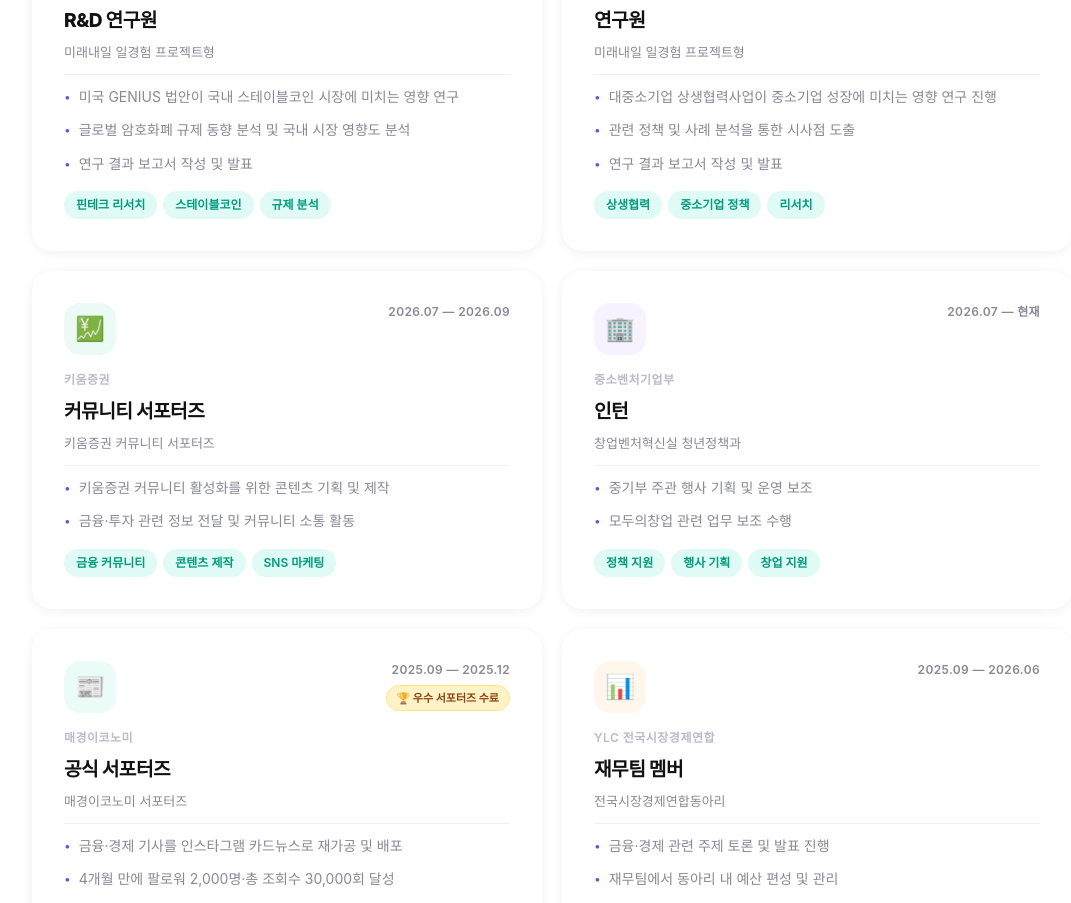
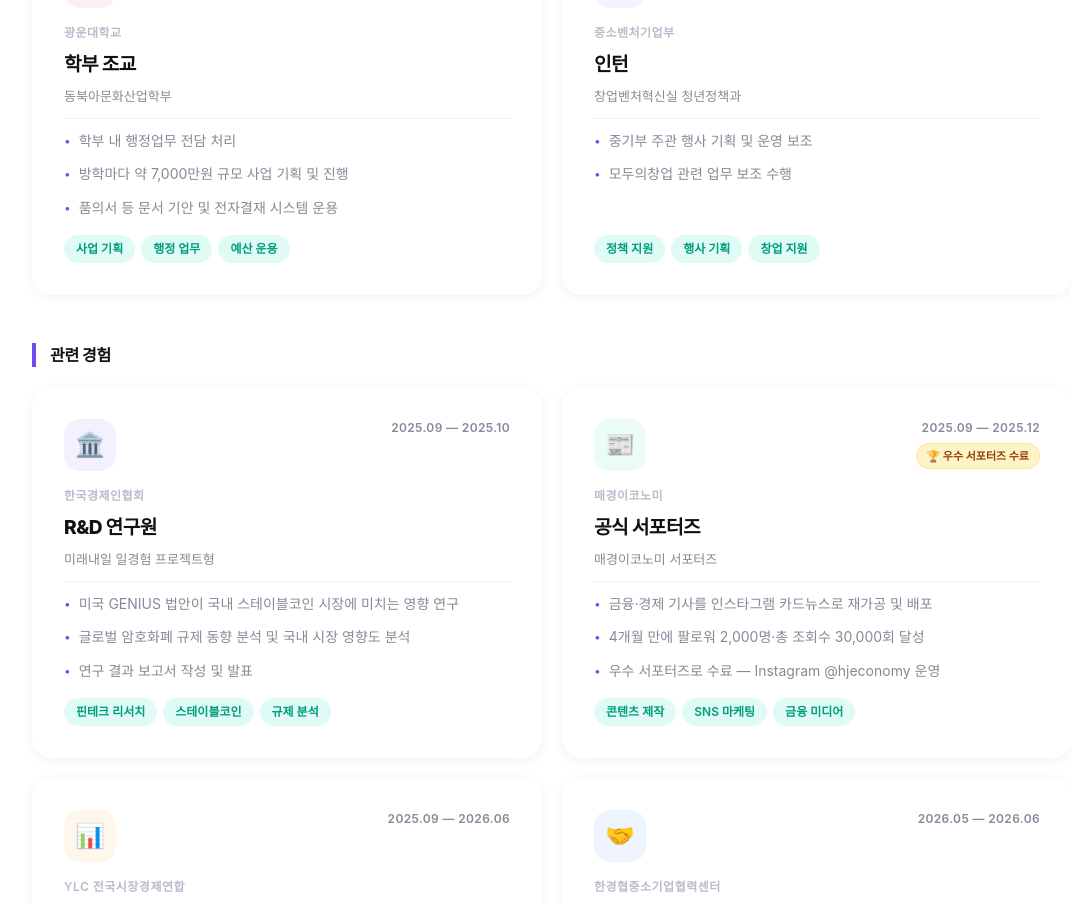
Before and after one commit to hjuni0123/portfolio, a React (Vite) app: page / in a window 1280 px wide. Shown: the part 2076-2979 px from the top of the page, without its empty margins (88-1159 px from the left). Built offline with nearby package versions, Linux system fonts and the light colour scheme; a web font is replaced by a local one.

Commit message:
Group experience section into 업무 경험 / 관련 경험
- 한경협중소기업협력센터 직위를 R&D 연구원으로 수정
- 업무 경험(조교, 중기부 인턴)과 관련 경험(연구/서포터즈 활동)을 분리
- 관련 경험은 시작 시점 기준 오래된 순으로 정렬

```diff
--- a/src/components/Experience.css
+++ b/src/components/Experience.css
@@ -1,4 +1,14 @@
 .experience { background: white; }
+
+.exp__group + .exp__group { margin-top: 48px; }
+
+.exp__group-title {
+  font-size: 1rem; font-weight: 800;
+  letter-spacing: -0.02em; color: var(--text);
+  margin-bottom: 20px;
+  padding-left: 14px;
+  border-left: 4px solid var(--primary);
+}
 
 .exp__grid {
   display: grid;
--- a/src/components/Experience.jsx
+++ b/src/components/Experience.jsx
@@ -1,46 +1,19 @@
 import { motion } from 'framer-motion';
 import './Experience.css';
 
-const cards = [
+const workCards = [
   {
-    emoji: '🏛️',
-    emojiColor: '#7248F2',
-    org: '한국경제인협회',
-    role: 'R&D 연구원',
-    program: '미래내일 일경험 프로젝트형',
-    period: '2025.09 — 2025.10',
-    tags: ['핀테크 리서치', '스테이블코인', '규제 분석'],
+    emoji: '🎓',
+    emojiColor: '#EF4444',
+    org: '광운대학교',
+    role: '학부 조교',
+    program: '동북아문화산업학부',
+    period: '2025.06 — 2026.06',
+    tags: ['사업 기획', '행정 업무', '예산 운용'],
     bullets: [
-      '미국 GENIUS 법안이 국내 스테이블코인 시장에 미치는 영향 연구',
-      '글로벌 암호화폐 규제 동향 분석 및 국내 시장 영향도 분석',
-      '연구 결과 보고서 작성 및 발표',
-    ],
-  },
-  {
-    emoji: '🤝',
-    emojiColor: '#3B82F6',
-    org: '한경협중소기업협력센터',
-    role: '연구원',
-    program: '미래내일 일경험 프로젝트형',
-    period: '2026.05 — 2026.06',
-    tags: ['상생협력', '중소기업 정책', '리서치'],
-    bullets: [
-      '대중소기업 상생협력사업이 중소기업 성장에 미치는 영향 연구 진행',
-      '관련 정책 및 사례 분석을 통한 시사점 도출',
-      '연구 결과 보고서 작성 및 발표',
-    ],
-  },
-  {
-    emoji: '💹',
-    emojiColor: '#10B981',
-    org: '키움증권',
-    role: '커뮤니티 서포터즈',
-    program: '키움증권 커뮤니티 서포터즈',
-    period: '2026.07 — 2026.09',
-    tags: ['금융 커뮤니티', '콘텐츠 제작', 'SNS 마케팅'],
-    bullets: [
-      '키움증권 커뮤니티 활성화를 위한 콘텐츠 기획 및 제작',
-      '금융·투자 관련 정보 전달 및 커뮤니티 소통 활동',
+      '학부 내 행정업무 전담 처리',
+      '방학마다 약 7,000만원 규모 사업 기획 및 진행',
+      '품의서 등 문서 기안 및 전자결재 시스템 운용',
     ],
   },
   {
@@ -54,6 +27,23 @@ const cards = [
     bullets: [
       '중기부 주관 행사 기획 및 운영 보조',
       '모두의창업 관련 업무 보조 수행',
+    ],
+  },
+];
+
+const relatedCards = [
+  {
+    emoji: '🏛️',
+    emojiColor: '#7248F2',
+    org: '한국경제인협회',
+    role: 'R&D 연구원',
+    program: '미래내일 일경험 프로젝트형',
+    period: '2025.09 — 2025.10',
+    tags: ['핀테크 리서치', '스테이블코인', '규제 분석'],
+    bullets: [
+      '미국 GENIUS 법안이 국내 스테이블코인 시장에 미치는 영향 연구',
+      '글로벌 암호화폐 규제 동향 분석 및 국내 시장 영향도 분석',
+      '연구 결과 보고서 작성 및 발표',
     ],
   },
   {
@@ -86,17 +76,30 @@ const cards = [
     ],
   },
   {
-    emoji: '🎓',
-    emojiColor: '#EF4444',
-    org: '광운대학교',
-    role: '학부 조교',
-    program: '동북아문화산업학부',
-    period: '2025.06 — 2026.06',
-    tags: ['사업 기획', '행정 업무', '예산 운용'],
+    emoji: '🤝',
+    emojiColor: '#3B82F6',
+    org: '한경협중소기업협력센터',
+    role: 'R&D 연구원',
+    program: '미래내일 일경험 프로젝트형',
+    period: '2026.05 — 2026.06',
+    tags: ['상생협력', '중소기업 정책', '리서치'],
     bullets: [
-      '학부 내 행정업무 전담 처리',
-      '방학마다 약 7,000만원 규모 사업 기획 및 진행',
-      '품의서 등 문서 기안 및 전자결재 시스템 운용',
+      '대중소기업 상생협력사업이 중소기업 성장에 미치는 영향 연구 진행',
+      '관련 정책 및 사례 분석을 통한 시사점 도출',
+      '연구 결과 보고서 작성 및 발표',
+    ],
+  },
+  {
+    emoji: '💹',
+    emojiColor: '#10B981',
+    org: '키움증권',
+    role: '커뮤니티 서포터즈',
+    program: '키움증권 커뮤니티 서포터즈',
+    period: '2026.07 — 2026.09',
+    tags: ['금융 커뮤니티', '콘텐츠 제작', 'SNS 마케팅'],
+    bullets: [
+      '키움증권 커뮤니티 활성화를 위한 콘텐츠 기획 및 제작',
+      '금융·투자 관련 정보 전달 및 커뮤니티 소통 활동',
     ],
   },
 ];
@@ -127,6 +130,8 @@ export default function Experience() {
           </p>
         </motion.div>
 
+        <div className="exp__group">
+          <h3 className="exp__group-title">업무 경험</h3>
           <motion.div
             className="exp__grid"
             variants={container}
@@ -134,7 +139,7 @@ export default function Experience() {
             whileInView="visible"
             viewport={{ once: true, margin: '-40px' }}
           >
-          {cards.map((c) => (
+            {workCards.map((c) => (
               <motion.div key={c.role + c.org} className="exp__card" variants={item} whileHover={{ y: -4 }}>
                 <div className="exp__card-top">
                   <div className="exp__icon" style={{ background: `${c.emojiColor}14` }}>
@@ -161,6 +166,44 @@ export default function Experience() {
             ))}
           </motion.div>
         </div>
+
+        <div className="exp__group">
+          <h3 className="exp__group-title">관련 경험</h3>
+          <motion.div
+            className="exp__grid"
+            variants={container}
+            initial="hidden"
+            whileInView="visible"
+            viewport={{ once: true, margin: '-40px' }}
+          >
+            {relatedCards.map((c) => (
+              <motion.div key={c.role + c.org} className="exp__card" variants={item} whileHover={{ y: -4 }}>
+                <div className="exp__card-top">
+                  <div className="exp__icon" style={{ background: `${c.emojiColor}14` }}>
+                    {c.emoji}
+                  </div>
+                  <div className="exp__card-meta">
+                    <span className="exp__period">{c.period}</span>
+                    {c.badge && <span className="exp__badge">{c.badge}</span>}
+                  </div>
+                </div>
+
+                <div className="exp__org">{c.org}</div>
+                <div className="exp__role">{c.role}</div>
+                <div className="exp__program">{c.program}</div>
+
+                <ul className="exp__bullets">
+                  {c.bullets.map((b) => <li key={b}>{b}</li>)}
+                </ul>
+
+                <div className="exp__tags">
+                  {c.tags.map((t) => <span key={t} className="tag">{t}</span>)}
+                </div>
+              </motion.div>
+            ))}
+          </motion.div>
+        </div>
+      </div>
     </section>
   );
 }
```
Lines whose indentation alone changed are shown as unchanged.
